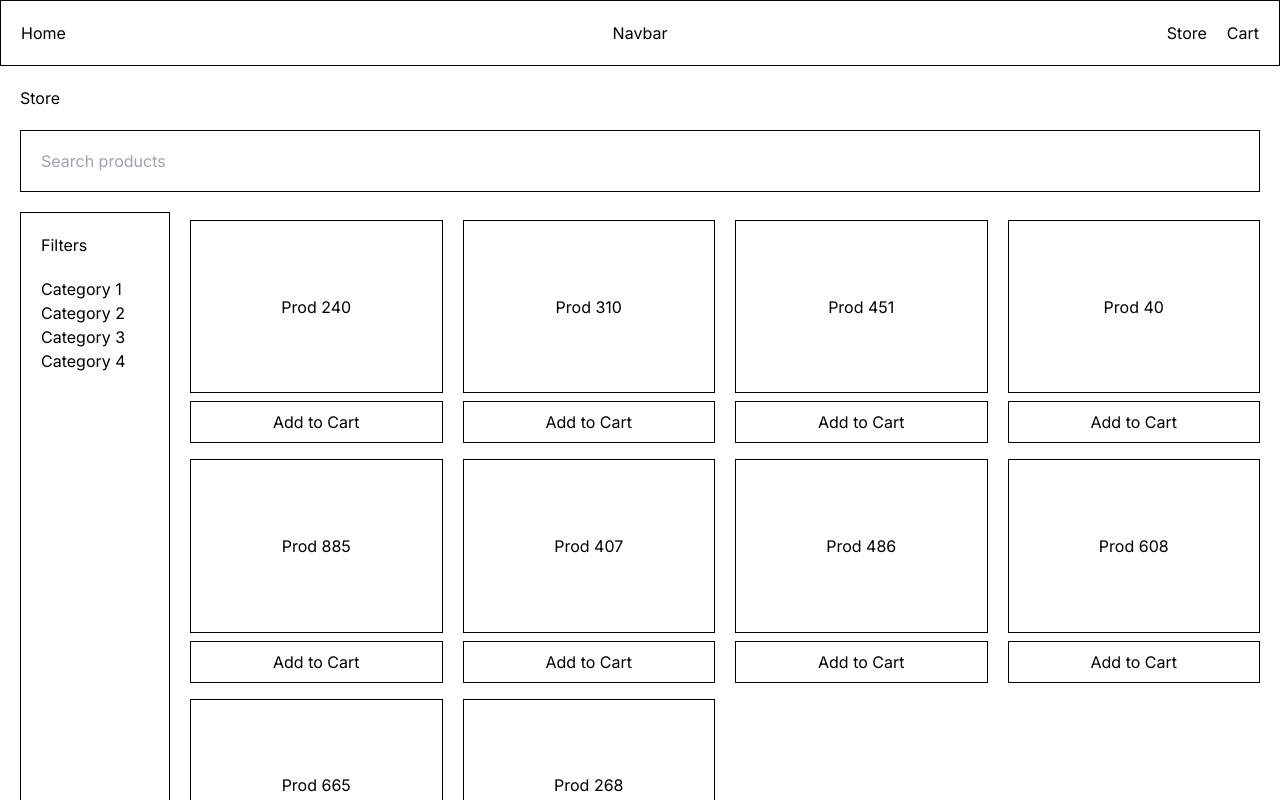
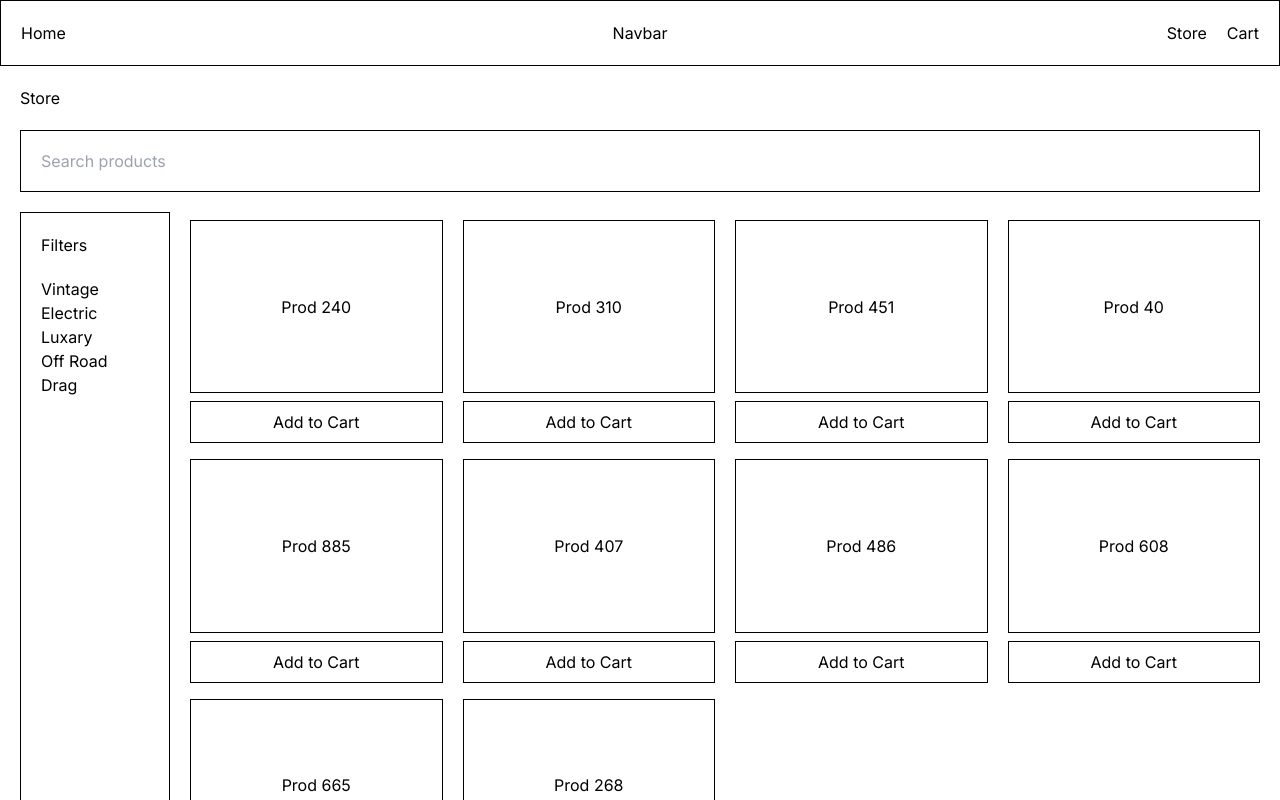
Before and after one commit to mldcmldc/e-commerce, a Next.js app: page /store in a window 1280 px wide. Shown: the top 800 px of the page. Built offline with nearby package versions, Linux system fonts and the light colour scheme.

Commit message:
Added initial functionality for filters

```diff
--- a/app/definitions/products.ts
+++ b/app/definitions/products.ts
@@ -2,73 +2,89 @@ export const products = [
   {
     id: 11,
     price: 939,
-    name: "Prod 240"
+    name: "Prod 240",
+    category: "vintage"
   },
   {
     id: 798,
     price: 459,
-    name: "Prod 310"
+    name: "Prod 310",
+    category: "vintage"
   },
   {
     id: 178,
     price: 907,
-    name: "Prod 451"
+    name: "Prod 451",
+    category: "luxary"
   },
   {
     id: 954,
     price: 916,
-    name: "Prod 40"
+    name: "Prod 40",
+    category: "luxary"
   },
   {
     id: 195,
     price: 379,
-    name: "Prod 885"
+    name: "Prod 885",
+    category: "drag"
   },
   {
     id: 738,
     price: 469,
-    name: "Prod 407"
+    name: "Prod 407",
+    category: "electric"
   },
   {
     id: 813,
     price: 806,
-    name: "Prod 486"
+    name: "Prod 486",
+    category: "electric"
   },
   {
     id: 389,
     price: 592,
-    name: "Prod 608"
+    name: "Prod 608",
+    category: "vintage"
   },
   {
     id: 418,
     price: 781,
-    name: "Prod 665"
+    name: "Prod 665",
+    category: "off-road"
   },
   {
     id: 852,
     price: 583,
-    name: "Prod 268"
+    name: "Prod 268",
+    category: "off-road"
   }
 ]
 
 export const productFilters = [
   {
     id: 0,
-    category: "vintage"
+    category: "vintage",
+    name: "Vintage"
   },
   {
     id: 1,
-    category: "electric"
+    category: "electric",
+    name: "Electric"
   },
   {
     id: 2,
-    category: "luxary"
-  }, {
-    id: 3,
-    category: "off-road"
+    category: "luxary",
+    name: "Luxary"
   },
   {
-  id: 4,
-  category: "drag"
+    id: 3,
+    category: "off-road",
+    name: "Off Road"
+  },
+  {
+    id: 4,
+    category: "drag",
+    name: "Drag"
   }
 ]
--- a/app/store/page.tsx
+++ b/app/store/page.tsx
@@ -3,7 +3,7 @@
 import { usePathname, useRouter } from "next/navigation"
 import ProductCard from "../components/molecule/product-card"
 import { useState, useTransition } from "react"
-import { products } from "../definitions/products"
+import { productFilters, products } from "../definitions/products"
 
 function Page({ searchParams }) {
   const pathname = usePathname()
@@ -16,6 +16,9 @@ function Page({ searchParams }) {
     const urlSearchParams = new URLSearchParams(searchParams)
 
     if (!urlSearchParams.has(key)) {
+      urlSearchParams.append(key, value)
+    } else if(urlSearchParams.get(key) != value){
+      urlSearchParams.delete(key)
       urlSearchParams.append(key, value)
     }
 
@@ -51,30 +54,17 @@ function Page({ searchParams }) {
         <div className="flex w-full flex-1 gap-x-5">
           <div className="flex flex-col min-w-[150px] border border-black p-5">
             <div className="mb-5">Filters</div>
-            <button
-              className="text-left"
-              onClick={() => addQueryParam({ key: "category", value: "test" })}
-            >
-              Category 1
-            </button>
-            <button
-              className="text-left"
-              onClick={() => addQueryParam({ key: "category2", value: "test" })}
-            >
-              Category 2
-            </button>
-            <button
-              className="text-left"
-              onClick={() => addQueryParam({ key: "category3", value: "test" })}
-            >
-              Category 3
-            </button>
-            <button
-              className="text-left"
-              onClick={() => addQueryParam({ key: "category4", value: "test" })}
-            >
-              Category 4
-            </button>
+            {productFilters.map(filter => (
+              <button
+                className="text-left"
+                key={filter.id}
+                onClick={() =>
+                  addQueryParam({ key: "category", value: filter.category })
+                }
+              >
+                {filter.name}
+              </button>
+            ))}
           </div>
 
           <div className="grid grid-cols-1 sm:grid-cols-4 gap-x-5 flex-1">
```
